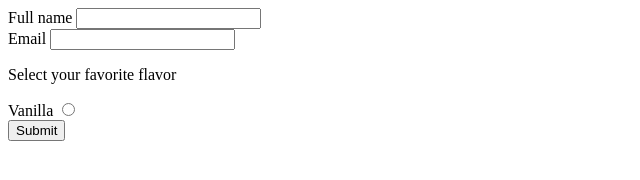
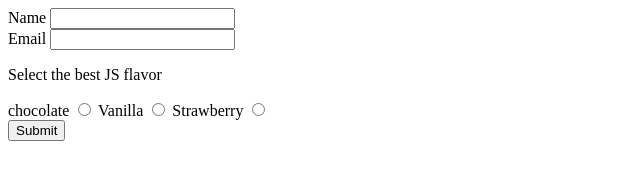
Before and after one commit to itaysarfaty/vanilla-form, a website: page index.html in a window 1280 px wide. Shown: the whole page, without its empty margins (0-640 px from the left). Drawn offline with Linux system fonts and the light colour scheme.

Commit message:
Edit Html form

```diff
--- a/index.html
+++ b/index.html
@@ -7,7 +7,7 @@
   <body>
     <form id="vanilla-form">
       <div class="input-row">
-        <label for="name">Full name</label>
+        <label for="name">Name</label>
         <input type="text" name="name" id="name" required />
       </div>
       <div class="input-row">
@@ -15,7 +15,15 @@
         <input type="email" name="email" id="email" required />
       </div>
       <div class="input-row">
-        <p>Select your favorite flavor</p>
+        <p>Select the best JS flavor</p>
+        <label for="chocolate">chocolate</label>
+        <input
+          type="radio"
+          name="flavor"
+          id="chocolate"
+          value="chocolate"
+          required
+        />
         <label for="vanilla">Vanilla</label>
         <input
           type="radio"
@@ -24,6 +32,15 @@
           value="vanilla"
           required
         />
+
+        <label for="strawberry">Strawberry</label>
+        <input
+          type="radio"
+          name="flavor"
+          id="strawberry"
+          value="strawberry"
+          required
+        />
       </div>
       <button type="submit">Submit</button>
     </form>
```
